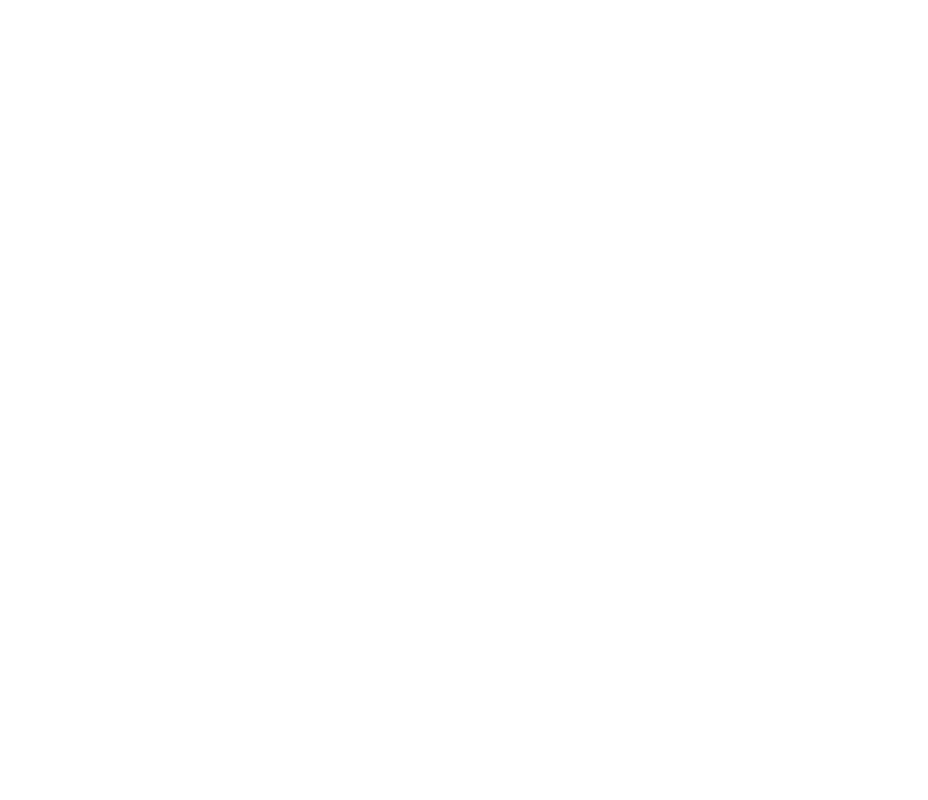
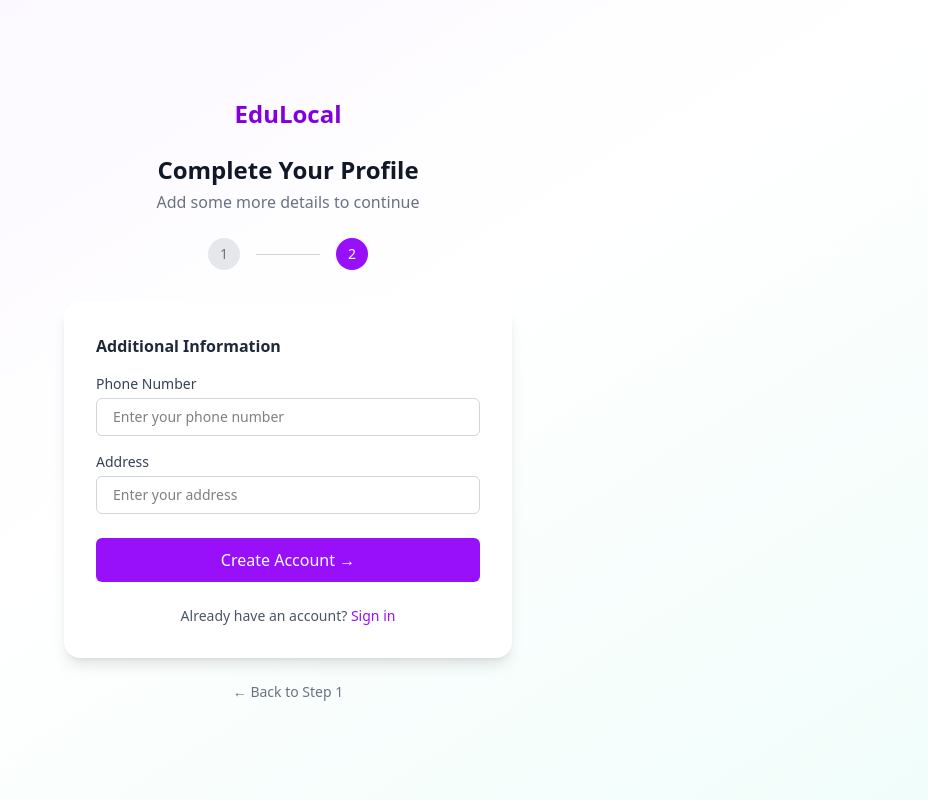
Before and after one commit to Dipika1226/edulocal-ai-learning-platform, a React app in the folder frontend/: page /signup-step2 in a window 1280 px wide. Before the commit this address had no page. Shown: the whole page, without its empty margins (352-1280 px from the left). Built offline with nearby package versions, Linux system fonts and the light colour scheme; the HTML template or start-up script is replaced by a standard one.

Commit message:
Added Signup Step 2 UI

```diff
--- a/frontend/src/App.jsx
+++ b/frontend/src/App.jsx
@@ -1,14 +1,15 @@
-import { Routes, Route } from "react-router-dom";
+import { Route, Routes } from "react-router-dom";
 import Landing from "./pages/Landing";
 import Login from "./pages/auth/Login";
 import Signup from "./pages/auth/Signup";
-
+import SignupStep2 from "./pages/auth/SignupStep2";
 function App() {
   return (
     <Routes>
       <Route path="/" element={<Landing />} />
       <Route path="/login" element={<Login />} />
       <Route path="/signup" element={<Signup />} />
+      <Route path="/signup-step2" element={<SignupStep2 />} />
     </Routes>
   );
 }
--- a/frontend/src/pages/Signup.jsx
+++ b/frontend/src/pages/Signup.jsx
@@ -1,6 +1,10 @@
 import { Link } from "react-router-dom";
 
 export default function Signup() {
+  const handleSubmit = (e) => {
+  e.preventDefault();
+  console.log("Form submitted");
+};
   return (
     <div className="min-h-screen bg-gradient-to-br from-purple-50 via-white to-teal-50 flex flex-col items-center justify-center px-4">
       {/* Logo */}
--- a/frontend/src/pages/auth/Signup.jsx
+++ b/frontend/src/pages/auth/Signup.jsx
@@ -1,10 +1,21 @@
-import { Link } from "react-router-dom";
 import { Eye } from "lucide-react";
+import { Link, useNavigate } from "react-router-dom";
 
 export default function Signup() {
+  const navigate = useNavigate();
+
+  const handleSubmit = (e) => {
+    e.preventDefault();
+    console.log("Form submitted");
+
+    // 👉 Move to Step 2
+    navigate("/signup-step2");
+  };
+
   return (
     <div className="min-h-screen flex items-center justify-center bg-gradient-to-br from-purple-50 via-white to-teal-50 px-4">
       <div className="w-full max-w-md bg-white rounded-2xl shadow-xl p-8">
+
         {/* Logo */}
         <div className="text-center mb-4">
           <h1 className="text-2xl font-bold text-purple-600">EduLocal</h1>
@@ -29,8 +40,8 @@
           </span>
         </div>
 
-        {/* Form */}
-        <form className="mt-8 space-y-4">
+        {/* FORM */}
+        <form onSubmit={handleSubmit} className="mt-8 space-y-4">
           <h3 className="text-sm font-semibold text-gray-800">
             Basic Information
           </h3>
@@ -71,7 +82,11 @@
             />
           </div>
 
-          <button className="w-full bg-purple-600 hover:bg-purple-700 text-white py-3 rounded-md font-medium transition mt-4">
+          {/* BUTTON */}
+          <button
+            type="submit"
+            className="w-full bg-purple-600 hover:bg-purple-700 text-white py-3 rounded-md font-medium transition mt-4"
+          >
             Continue →
           </button>
         </form>
--- /dev/null
+++ b/frontend/src/pages/auth/SignupStep2.jsx
@@ -0,0 +1,95 @@
+import { Link, useNavigate } from "react-router-dom";
+
+export default function SignupStep2() {
+  const navigate = useNavigate();
+
+  const handleCreateAccount = (e) => {
+    e.preventDefault();
+    alert("Account Created Successfully ✅");
+    navigate("/login");
+  };
+
+  return (
+    <div className="min-h-screen bg-gradient-to-br from-purple-50 via-white to-teal-50 flex flex-col items-center justify-center px-4">
+
+      {/* Logo */}
+      <div className="mb-6 flex items-center gap-2">
+        <span className="text-2xl font-bold text-purple-700">EduLocal</span>
+      </div>
+
+      {/* Heading */}
+      <h1 className="text-2xl font-semibold text-gray-900">
+        Complete Your Profile
+      </h1>
+      <p className="text-gray-500 mt-1 mb-6">
+        Add some more details to continue
+      </p>
+
+      {/* Step indicator */}
+      <div className="flex items-center gap-4 mb-8">
+        <div className="w-8 h-8 rounded-full bg-gray-200 text-gray-500 flex items-center justify-center text-sm font-medium">
+          1
+        </div>
+        <div className="w-16 h-px bg-gray-300" />
+        <div className="w-8 h-8 rounded-full bg-purple-600 text-white flex items-center justify-center text-sm font-medium">
+          2
+        </div>
+      </div>
+
+      {/* Card */}
+      <div className="w-full max-w-md bg-white rounded-2xl shadow-lg p-8">
+        <h2 className="font-semibold text-gray-800 mb-4">
+          Additional Information
+        </h2>
+
+        <form onSubmit={handleCreateAccount}>
+
+          {/* Phone */}
+          <div className="mb-4">
+            <label className="block text-sm font-medium text-gray-700 mb-1">
+              Phone Number
+            </label>
+            <input
+              type="text"
+              placeholder="Enter your phone number"
+              className="w-full rounded-md border border-gray-300 px-4 py-2 text-sm focus:ring-2 focus:ring-purple-500 focus:outline-none"
+            />
+          </div>
+
+          {/* Address */}
+          <div className="mb-6">
+            <label className="block text-sm font-medium text-gray-700 mb-1">
+              Address
+            </label>
+            <input
+              type="text"
+              placeholder="Enter your address"
+              className="w-full rounded-md border border-gray-300 px-4 py-2 text-sm focus:ring-2 focus:ring-purple-500 focus:outline-none"
+            />
+          </div>
+
+          {/* Button */}
+          <button
+            type="submit"
+            className="w-full bg-purple-600 hover:bg-purple-700 text-white py-2.5 rounded-md font-medium transition"
+          >
+            Create Account →
+          </button>
+        </form>
+
+        {/* Footer */}
+        <p className="text-sm text-gray-600 text-center mt-6">
+          Already have an account?{" "}
+          <Link to="/login" className="text-purple-600 font-medium hover:underline">
+            Sign in
+          </Link>
+        </p>
+      </div>
+
+      {/* Back */}
+      <Link to="/signup" className="mt-6 text-sm text-gray-500 hover:text-purple-600">
+        ← Back to Step 1
+      </Link>
+    </div>
+  );
+}
```
